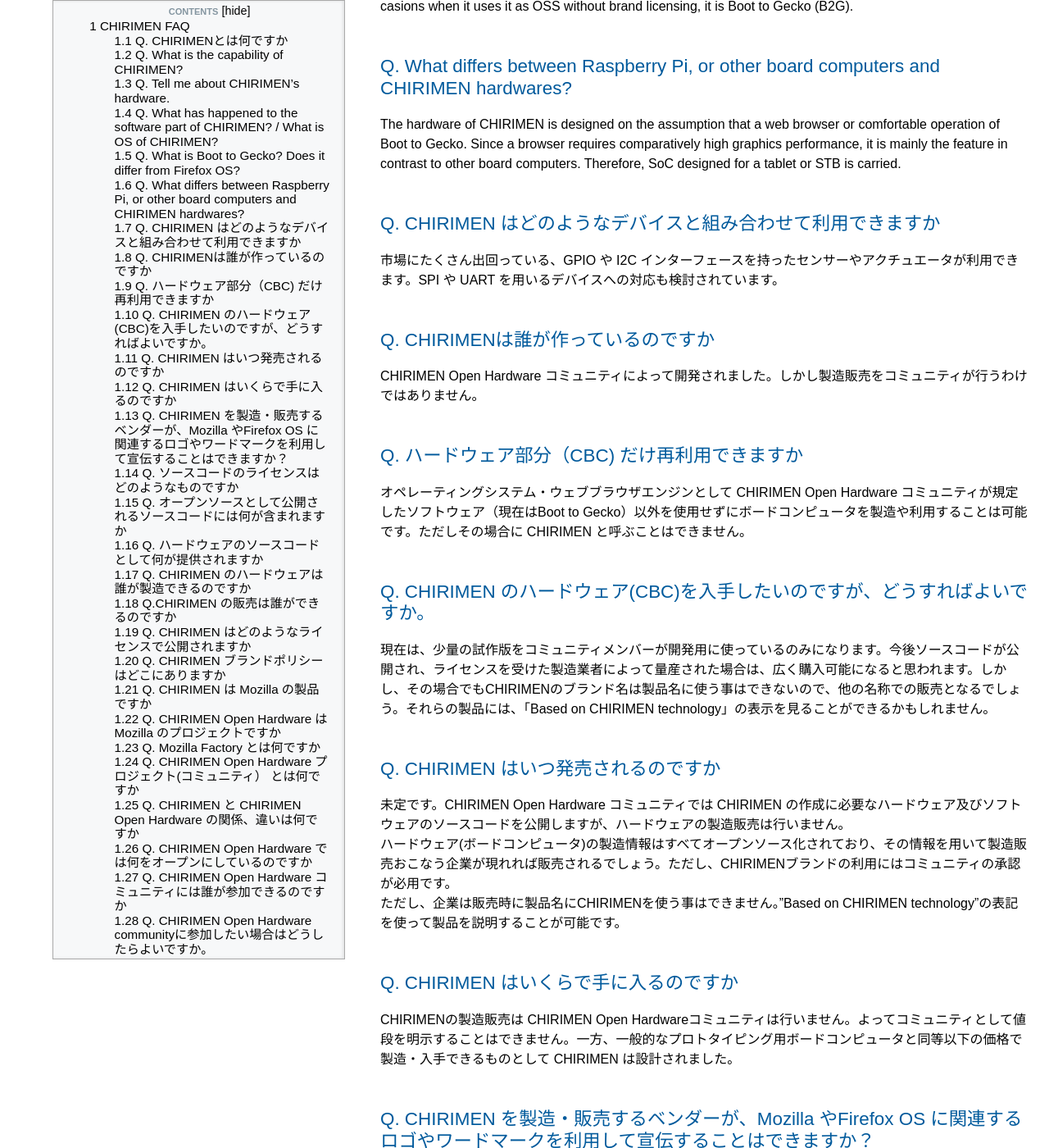
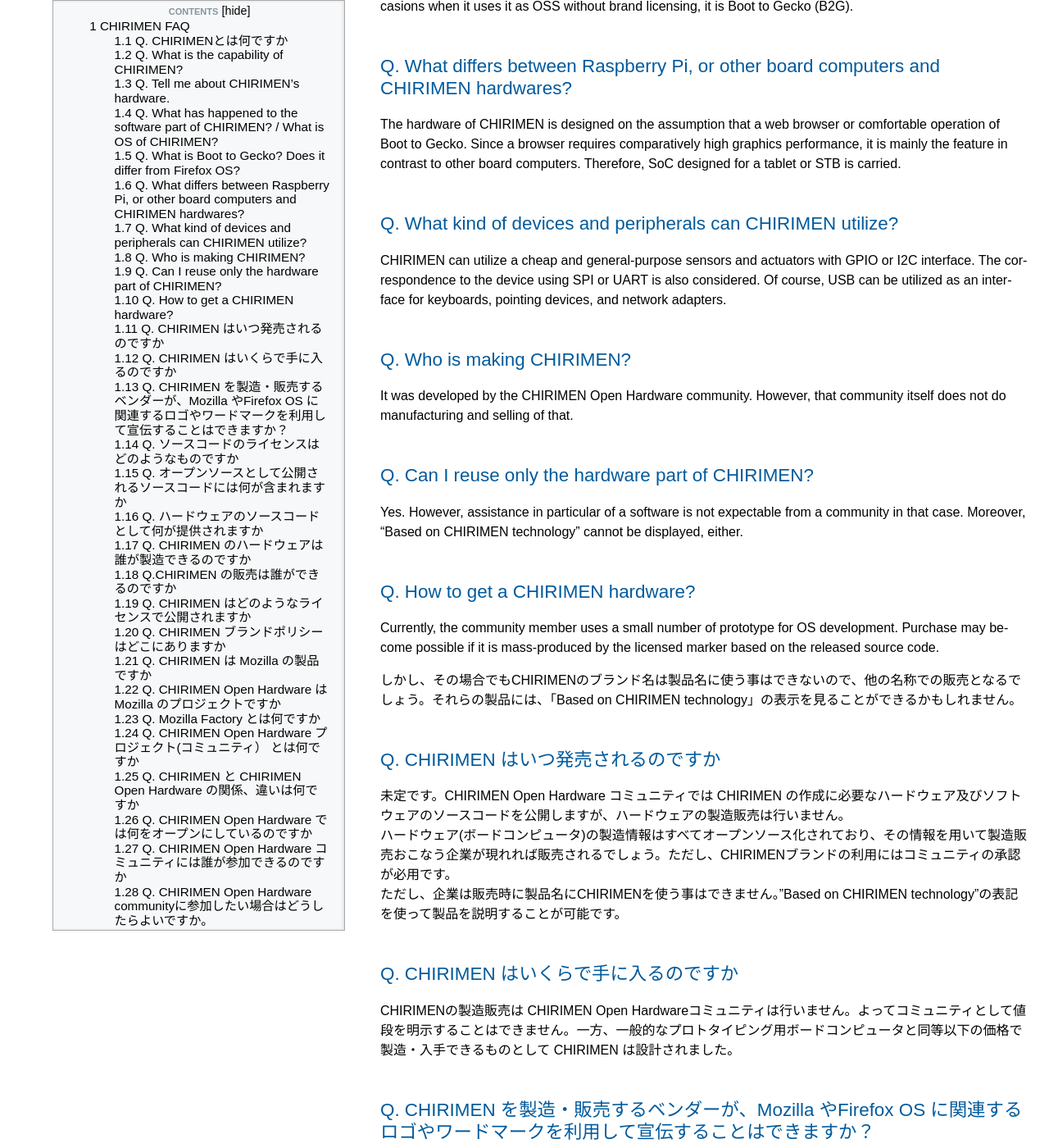
Before and after one commit to chirimen-oh/chirimen-oh.github.io, a Jekyll site: the page built from docs/en/FAQ.md, in a window 1280 px wide and 1400 px high, scrolled down 987 px. Shown: the whole window at 82% size. Built offline with Jekyll 4.4.1, drawn with Linux system fonts in a browser that asks for light colours; nearby versions of some CDN libraries.

Commit message:
Update FAQ.md

```diff
--- a/docs/en/FAQ.md
+++ b/docs/en/FAQ.md
@@ -25,17 +25,19 @@ Boot to Gecko and Firefox OS is the same in code. After fulfilling conditions, s
 The hardware of CHIRIMEN is designed on the assumption that a web browser or comfortable operation of Boot to Gecko. Since a browser requires comparatively high graphics performance, it is mainly the feature in contrast to other board computers.
 Therefore, SoC designed for a tablet or STB is carried.
 
-## Q. CHIRIMEN はどのようなデバイスと組み合わせて利用できますか
-市場にたくさん出回っている、GPIO や I2C インターフェースを持ったセンサーやアクチュエータが利用できます。SPI や UART を用いるデバイスへの対応も検討されています。
+## Q. What kind of devices and peripherals can CHIRIMEN utilize?
+CHIRIMEN can utilize a cheap and general-purpose sensors and actuators with GPIO or I2C interface. The correspondence to the device using SPI or UART is also considered. Of course, USB can be utilized as an interface for keyboards, pointing devices, and network adapters.
 
-## Q. CHIRIMENは誰が作っているのですか
-CHIRIMEN Open Hardware コミュニティによって開発されました。しかし製造販売をコミュニティが行うわけではありません。
+## Q. Who is making CHIRIMEN?
+It was developed by the CHIRIMEN Open Hardware community. However, that community itself does not do manufacturing and selling of that.
 
-## Q. ハードウェア部分（CBC) だけ再利用できますか
-オペレーティングシステム・ウェブブラウザエンジンとして CHIRIMEN Open Hardware コミュニティが規定したソフトウェア（現在はBoot to Gecko）以外を使用せずにボードコンピュータを製造や利用することは可能です。ただしその場合に CHIRIMEN と呼ぶことはできません。
+## Q. Can I reuse only the hardware part of CHIRIMEN?
+Yes. However, assistance in particular of a software is not expectable from a community in that case. Moreover, "Based on CHIRIMEN technology" cannot be displayed, either.
 
-## Q. CHIRIMEN のハードウェア(CBC)を入手したいのですが、どうすればよいですか。
-現在は、少量の試作版をコミュニティメンバーが開発用に使っているのみになります。今後ソースコードが公開され、ライセンスを受けた製造業者によって量産された場合は、広く購入可能になると思われます。しかし、その場合でもCHIRIMENのブランド名は製品名に使う事はできないので、他の名称での販売となるでしょう。それらの製品には、「Based on CHIRIMEN technology」の表示を見ることができるかもしれません。
+## Q. How to get a CHIRIMEN hardware?
+Currently, the community member uses a small number of prototype for OS development. Purchase may become possible if it is mass-produced by the licensed marker based on the released source code.
+
+しかし、その場合でもCHIRIMENのブランド名は製品名に使う事はできないので、他の名称での販売となるでしょう。それらの製品には、「Based on CHIRIMEN technology」の表示を見ることができるかもしれません。
 
 ## Q. CHIRIMEN はいつ発売されるのですか
 未定です。CHIRIMEN Open Hardware コミュニティでは CHIRIMEN の作成に必要なハードウェア及びソフトウェアのソースコードを公開しますが、ハードウェアの製造販売は行いません。
```
